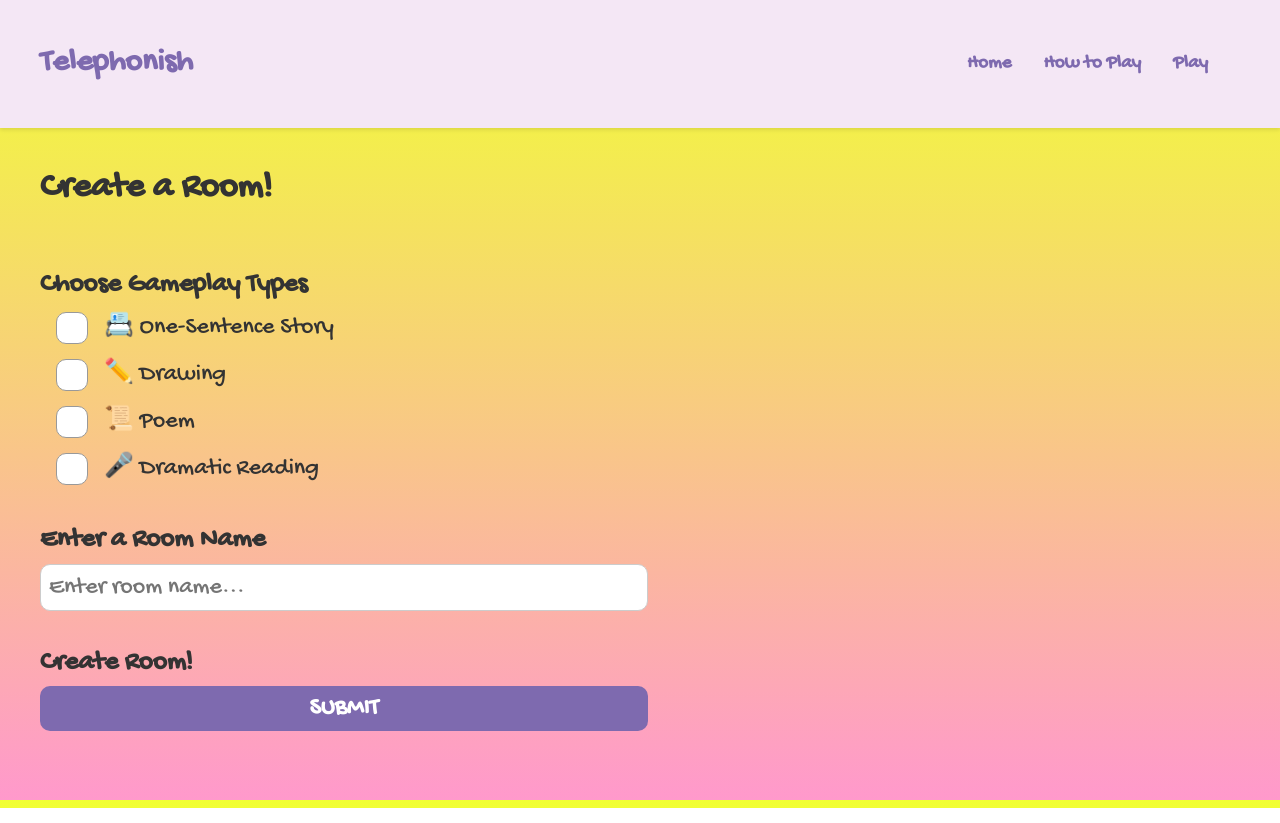
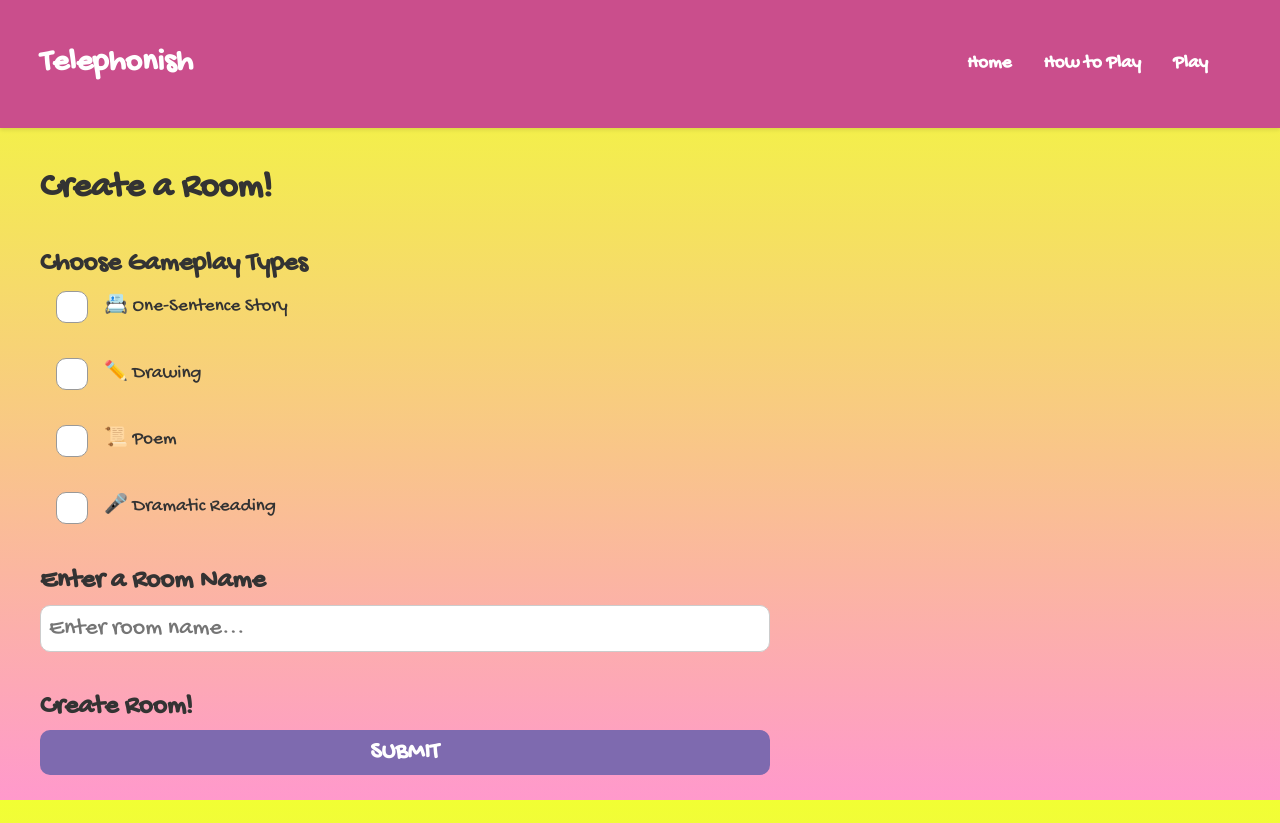
Before and after one commit to tal-z/telephonish, a Next.js app: page /room in a window 1280 px wide. Built offline with nearby package versions, Linux system fonts and the light colour scheme.

Commit message:
Various styling updates

```diff
--- a/src/components/PlayerList.tsx
+++ b/src/components/PlayerList.tsx
@@ -16,7 +16,7 @@ type PlayerListProps = {
 export const PlayerList = ({ players }: PlayerListProps) => {
   return (
     <div className={styles.playerList}>
-      <h3>Players</h3>
+      <h2>Players</h2>
       {players.map((player) => (
         <PlayerListItem
           key={player.id}
--- a/src/styles/CreateRoom.module.css
+++ b/src/styles/CreateRoom.module.css
@@ -1,7 +1,4 @@
 .inputContainer {
-  display: flex;
-  flex-direction: column;
-  align-items: left;
   margin-bottom: 1rem;
 }
 
@@ -10,8 +7,8 @@
   padding: 0.5rem;
   border-radius: 10px;
   border: 1px solid #ccc;
-  margin-bottom: 0.5rem;
-  width: 50%;
+  margin-bottom: 2rem;
+  width: 60%;
   box-sizing: border-box;
 }
 
@@ -21,18 +18,18 @@
   border-radius: 10px;
   border: none;
   cursor: pointer;
-  width: 50%;
+  width: 60%;
   box-sizing: border-box;
 }
 
 .checkboxLabel {
-  display: inline-flex;
+  display: flex;
   flex-direction: row;
   align-items: center;
 }
 
 .checkboxText {
-  font-size: 1.5rem;
+  font-size: 1.2rem;
 }
 
 .checkboxInput {
@@ -41,3 +38,16 @@
   margin-left: 1rem;
   margin-right: 1rem;
 }
+
+.checkboxContainer {
+  display: inline-flex;
+  flex-direction: column;
+  align-items: left;
+  margin-bottom: 2rem;
+}
+
+.error {
+  color: rgb(129, 0, 0);
+  font-size: 0.8rem;
+  margin-top: 0.5rem;
+}
--- a/src/styles/Header.module.css
+++ b/src/styles/Header.module.css
@@ -1,5 +1,5 @@
 .header {
-  background-color: #f4e7f5;
+  background-color: #ca4e8c;
   position: fixed;
   top: 0;
   left: 0;
@@ -26,7 +26,7 @@
 .title {
   font-size: 2rem;
   font-weight: bold;
-  color: #7e6aaf;
+  color: #fff;
 }
 
 .navbar {
@@ -37,11 +37,11 @@
   font-size: 1.2rem;
   font-weight: 600;
   text-decoration: none;
-  color: #7e6aaf;
+  color: #fff;
   margin-right: 2rem;
   transition: all 0.2s ease-in-out;
 }
 
 .navlink:hover {
-  color: #a395d4;
+  color: #4b0227;
 }
--- a/src/styles/globals.css
+++ b/src/styles/globals.css
@@ -58,6 +58,7 @@ button:hover {
 }
 
 h2 {
+  margin-top: 0.1rem;
   margin-bottom: 0.1rem;
 }
 
```
